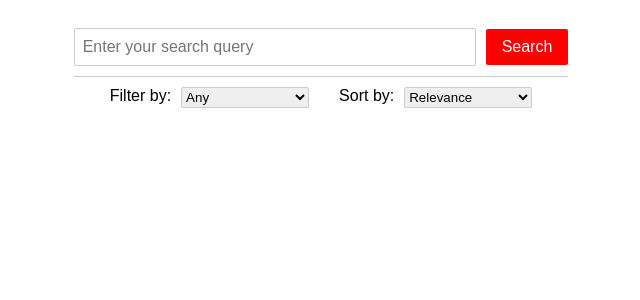
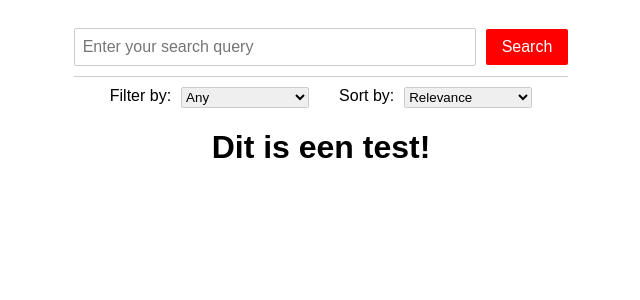
Before and after one commit to FrontendProjectsNL/mijn-custom-youtube-app-protect-your-time, a React (Vite) app: page / in a window 1280 px wide. Shown: the top 300 px of the page, without its empty margins (319-959 px from the left). Built offline with nearby package versions, Linux system fonts and the light colour scheme.

Commit message:
testtttt

```diff
--- a/src/Components/Youtube/Youtube.tsx
+++ b/src/Components/Youtube/Youtube.tsx
@@ -283,6 +283,7 @@ export const Youtube: React.FC = () => {
   return (
     <div className="youtube-container">
       <div className="wrapper">
+        <h1>Dit is een test!</h1>
       <div className="filter-container">
         {/* Filter and sort options */}
         <label>
```
